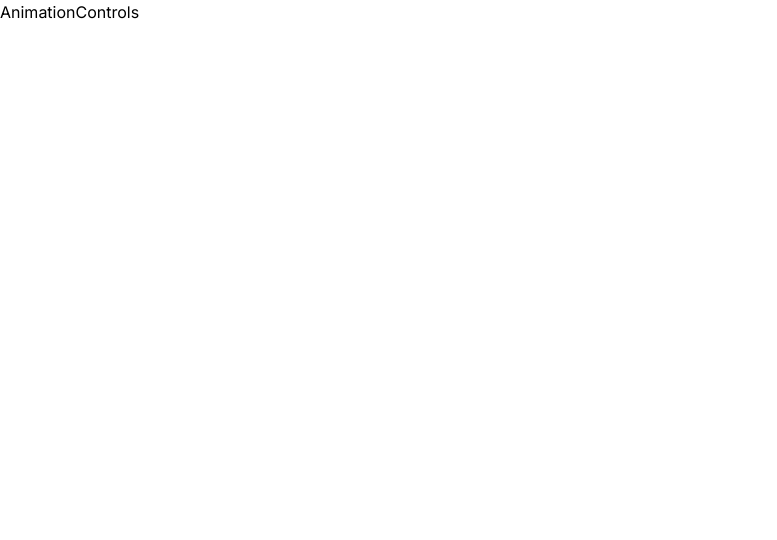
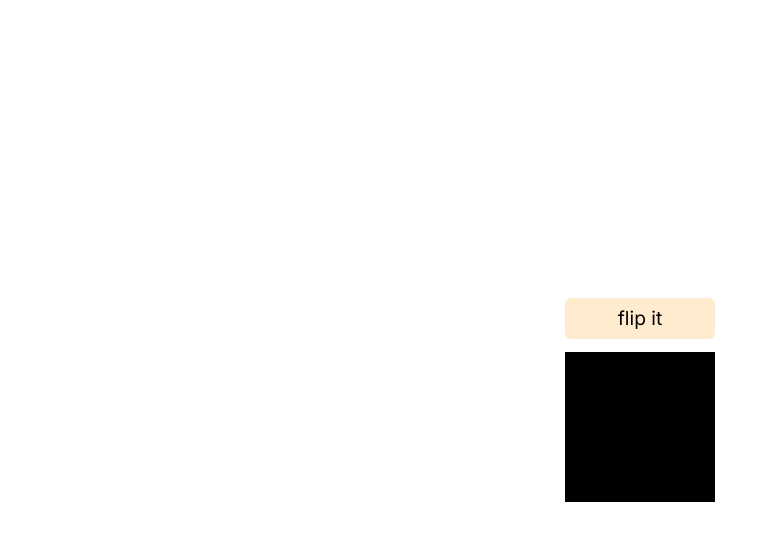
Before and after one commit to Ronit-gurjar/framer-tutorial, a Next.js app: page / in a window 1280 px wide. Shown: the top 540 px of the page, without its empty margins (0-777 px from the left). Built offline with nearby package versions, Linux system fonts and the light colour scheme.

Commit message:
Add: basic components

```diff
--- a/src/app/components/animationControls.js
+++ b/src/app/components/animationControls.js
@@ -2,7 +2,21 @@ import React from 'react'
 
 const AnimationControls = () => {
   return (
-    <div>AnimationControls</div>
+    <div style={{
+        display: 'grid',
+        placeContent: "center",
+        height: "100vh",
+        gap:"0.8rem"
+      }}>
+        <button className='btn'>flip it</button>
+        <div
+            style={{
+                width:150,
+                height:150,
+                background: "black"
+            }}
+        ></div>
+    </div>
   )
 }
 
```
